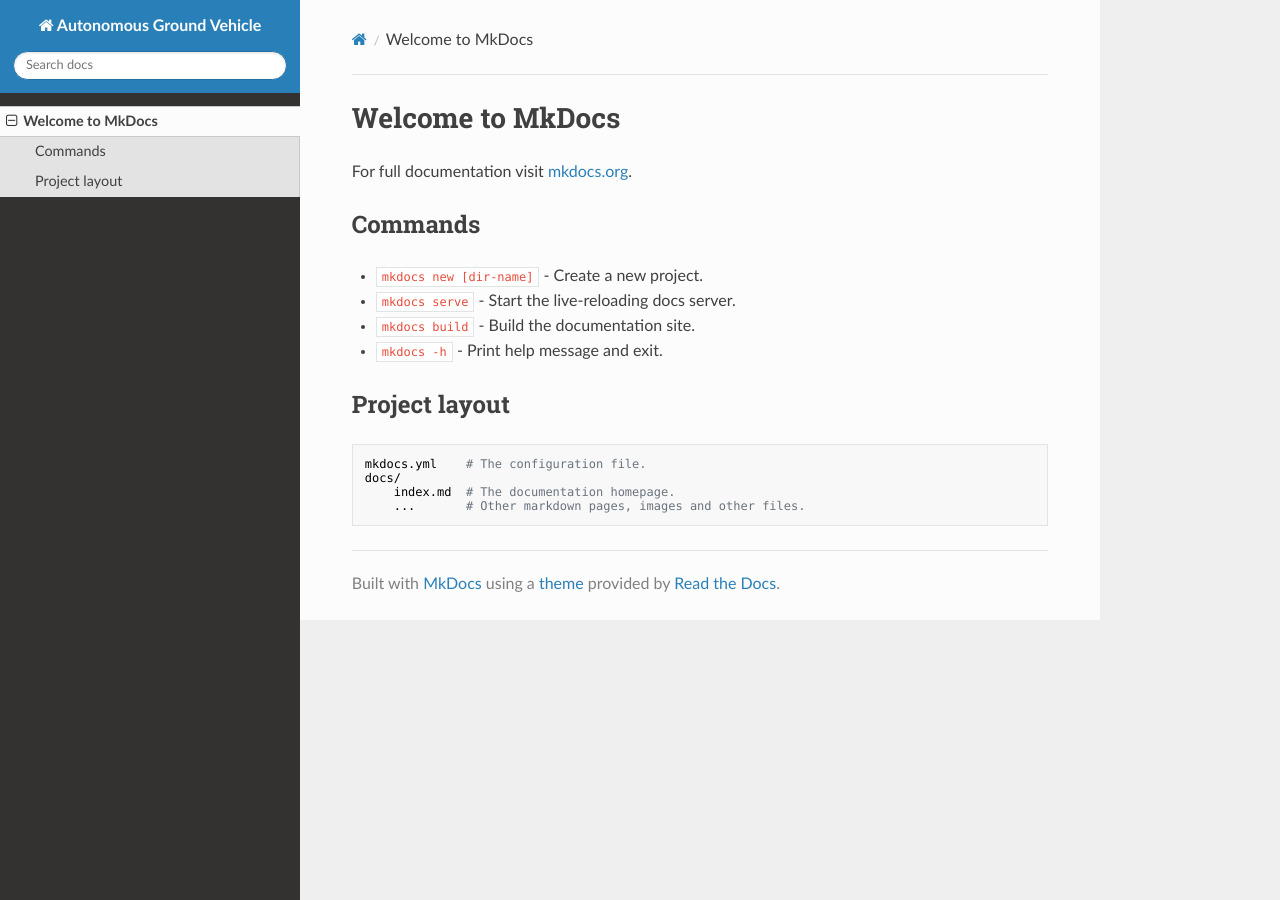
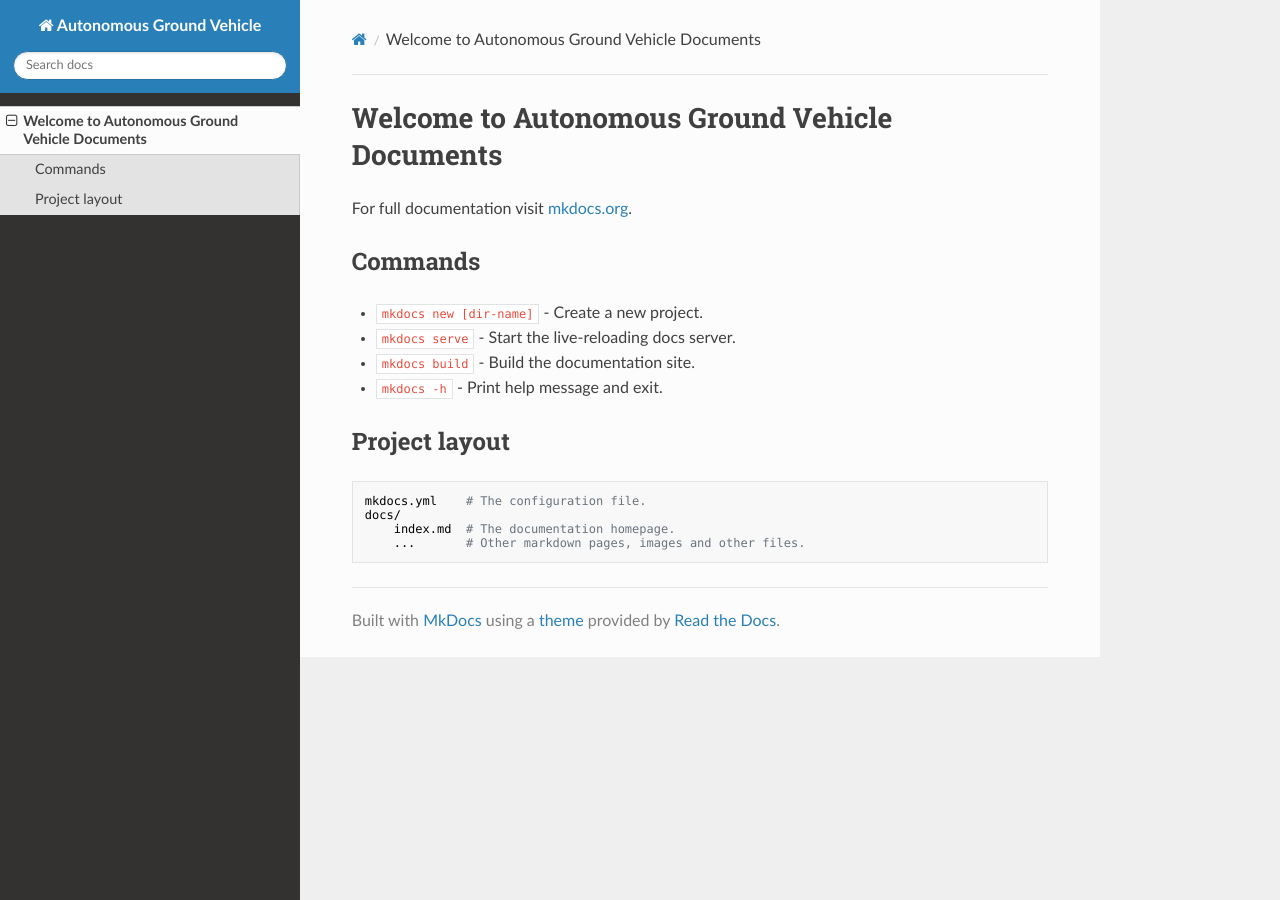
Before and after one commit to Weber-AGV/AGV-docs, an MkDocs documentation site: the page built from docs/index.md, in a window 1280 px wide. Built offline with MkDocs 1.6.1, drawn with Linux system fonts in a browser that asks for light colours; nearby versions of some CDN libraries.

Commit message:
added workflow and mod first page

```diff
--- a/docs/index.md
+++ b/docs/index.md
@@ -1,4 +1,4 @@
-# Welcome to MkDocs
+# Welcome to Autonomous Ground Vehicle Documents
 
 For full documentation visit [mkdocs.org](https://www.mkdocs.org).
 
--- a/mkdocs.yml
+++ b/mkdocs.yml
@@ -1,2 +1,4 @@
 site_name: Autonomous Ground Vehicle
+site_url: https://weber-agv.github.io/AGV-docs/
+
 theme: readthedocs
```
